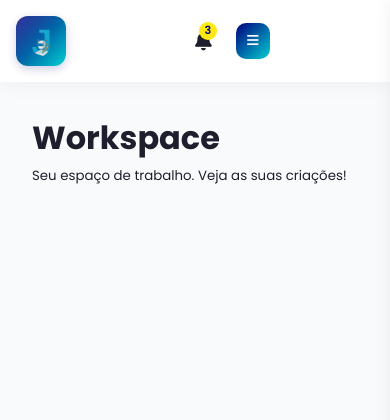
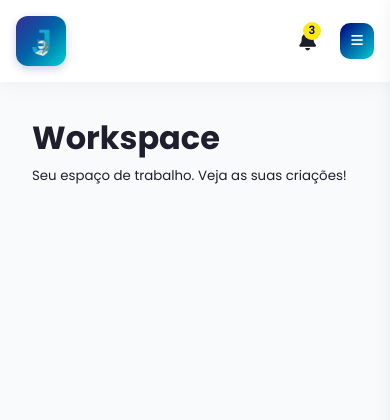
Before and after one commit to angelo-francisco/JobIA, a Django app: page /dashboard/ in a window 390 px wide. Shown: the top 420 px of the page. Run offline with Django 5.2, Linux system fonts and the light colour scheme; a user stored in the database is signed in.

Commit message:
add ignore file

```diff
--- a/static/css/main.css
+++ b/static/css/main.css
@@ -324,15 +324,13 @@ body {
     .navbar {
         padding: 1rem;
     }
+
+    .dashboard-panel {
+        width: 350px;
+    }
 }
 
 @media (max-width: 768px) {
-    .navbar-left,
-    .navbar-right {
-        width: 100%;
-        margin: 0;
-    }
-
     .dashboard-panel {
         width: 100%;
         max-width: 400px;
@@ -476,11 +474,6 @@ body {
 }
 
 @media (max-width: 576px) {
-    .dashboard-panel {
-        width: 100%;
-        max-width: none;
-    }
-
     .dashboard-toggle span {
         display: none;
     }
```
Also changed, not shown: 2 other files.
